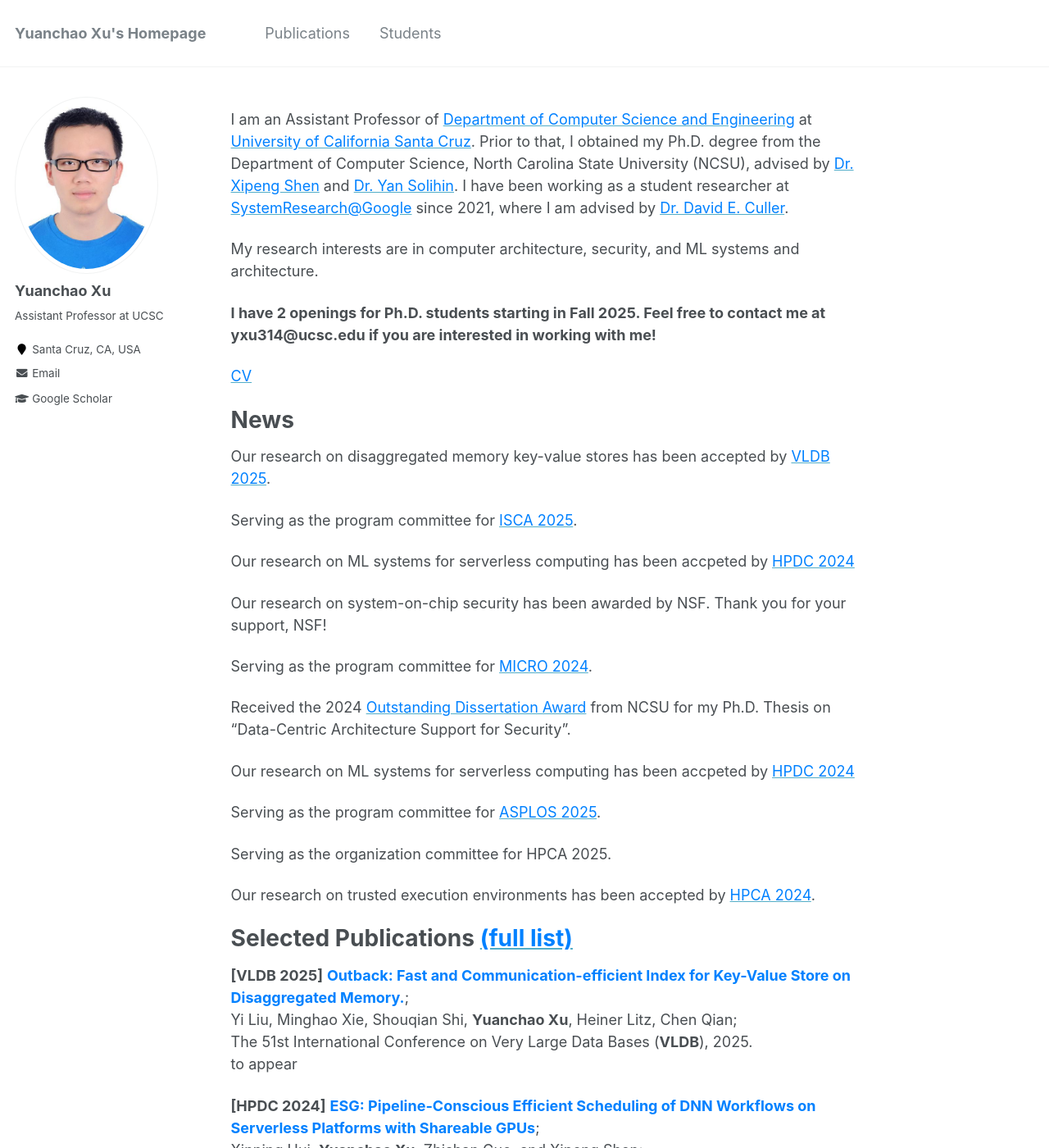
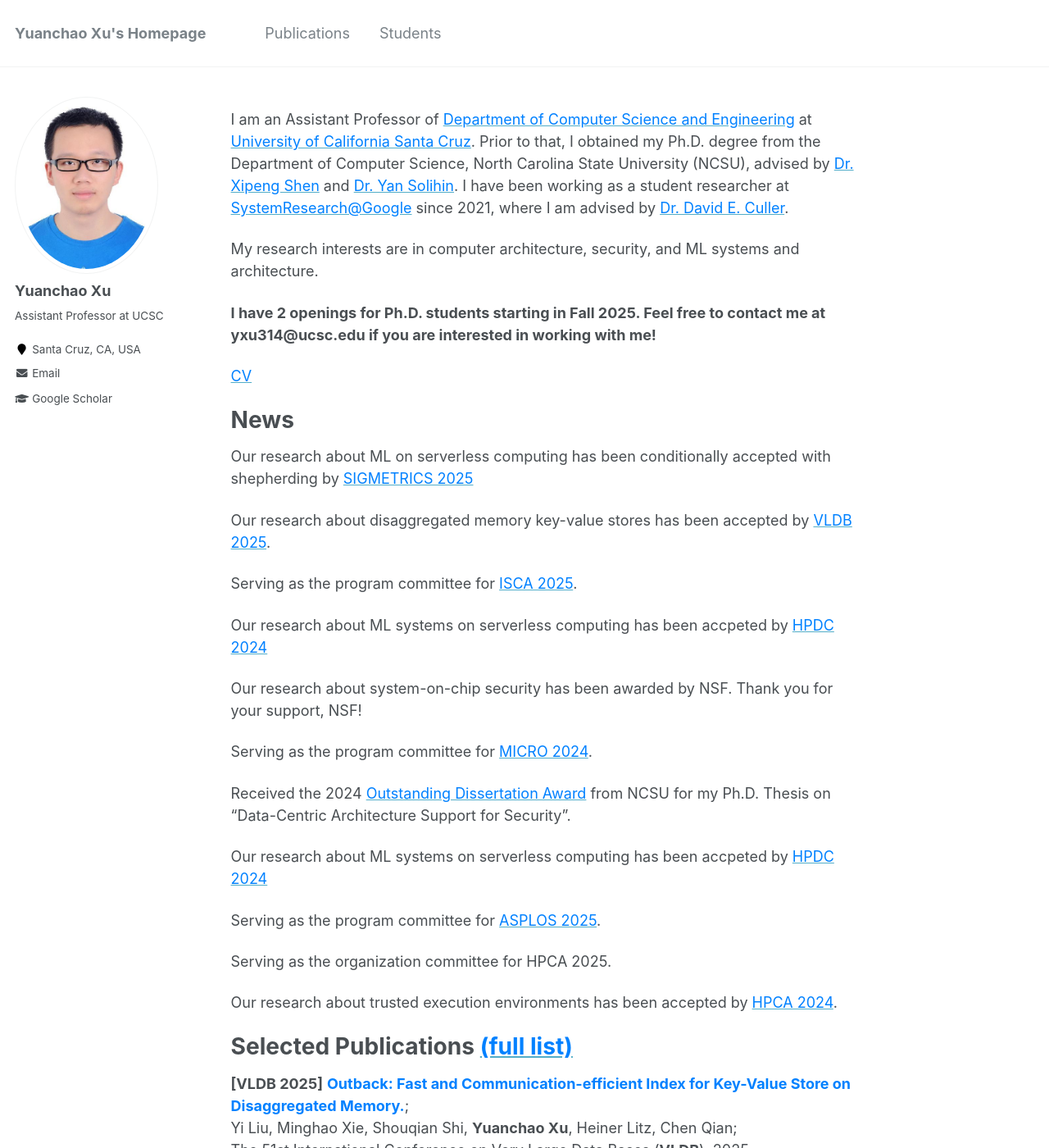
Before and after one commit to yuanchaoxu6/yuanchaoxu6.github.io, a Jekyll site: the page built from _pages/about.md, in a window 1280 px wide and 1400 px high. Shown: the whole window at 82% size. Built offline with Jekyll 4.4.1, drawn with Linux system fonts in a browser that asks for light colours.

Commit message:
Update about.md

```diff
--- a/_pages/about.md
+++ b/_pages/about.md
@@ -21,25 +21,27 @@ My research interests are in computer architecture, security, and ML systems and
 News
 =====
 
-Our research on disaggregated memory key-value stores has been accepted by [<font color="#0081ff">VLDB 2025</font>](https://vldb.org/2025/).
+Our research about ML on serverless computing has been conditionally accepted with shepherding by [<font color="#0081ff">SIGMETRICS 2025</font>](https://www.sigmetrics.org/sigmetrics2025/)
+
+Our research about disaggregated memory key-value stores has been accepted by [<font color="#0081ff">VLDB 2025</font>](https://vldb.org/2025/).
 
 Serving as the program committee for [<font color="#0081ff">ISCA 2025</font>](https://iscaconf.org/isca2025/).
 
-Our research on ML systems for serverless computing has been accpeted by [<font color="#0081ff">HPDC 2024</font>](https://www.hpdc.org/2024/)
+Our research about ML systems on serverless computing has been accpeted by [<font color="#0081ff">HPDC 2024</font>](https://www.hpdc.org/2024/)
 
-Our research on system-on-chip security has been awarded by NSF. Thank you for your support, NSF!
+Our research about system-on-chip security has been awarded by NSF. Thank you for your support, NSF!
 
 Serving as the program committee for [<font color="#0081ff">MICRO 2024</font>](https://microarch.org/micro57/).
 
 Received the 2024 [<font color="#0081ff">Outstanding Dissertation Award</font>](https://www.csc.ncsu.edu/academics/graduate/graduate_awards.php) from NCSU for my Ph.D. Thesis on "Data-Centric Architecture Support for Security".
 
-Our research on ML systems for serverless computing has been accpeted by [<font color="#0081ff">HPDC 2024</font>](https://www.hpdc.org/2024/)
+Our research about ML systems on serverless computing has been accpeted by [<font color="#0081ff">HPDC 2024</font>](https://www.hpdc.org/2024/)
 
 Serving as the program committee for [<font color="#0081ff">ASPLOS 2025</font>](https://www.asplos-conference.org/asplos-2025-call-for-papers/).
 
 Serving as the organization committee for HPCA 2025.
 
-Our research on trusted execution environments has been accepted by [<font color="#0081ff">HPCA 2024</font>](https://hpca-conf.org/2024/).
+Our research about trusted execution environments has been accepted by [<font color="#0081ff">HPCA 2024</font>](https://hpca-conf.org/2024/).
 
 <!--
 
```
